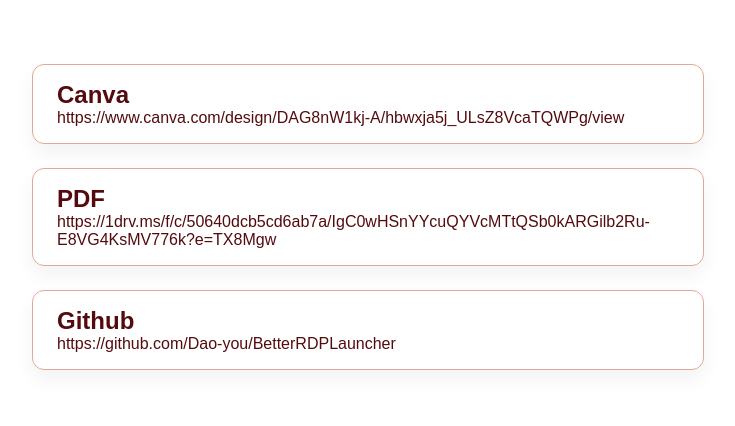
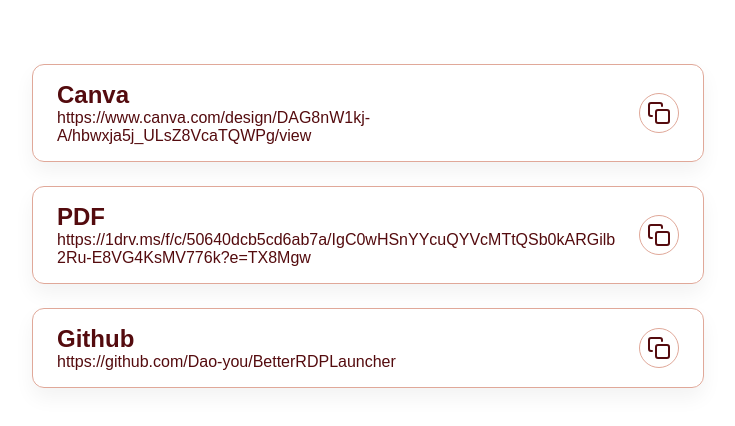
Before and after one commit to Dao-you/FinalLinker, a Vue app: page / in a window 1280 px wide. Shown: the top 426 px of the page, without its empty margins (272-1007 px from the left). Built offline with nearby package versions, Linux system fonts and the light colour scheme; the HTML template or start-up script is replaced by a standard one.

Commit message:
add cppy button and better layout

```diff
--- a/src/components/LinkCard.vue
+++ b/src/components/LinkCard.vue
@@ -1,21 +1,59 @@
 <script setup lang="ts">
-defineProps<{
+const props = defineProps<{
   url: string
 }>()
+
+const copyUrl = async () => {
+  try {
+    await navigator.clipboard.writeText(props.url)
+  } catch {
+    const textarea = document.createElement('textarea')
+    textarea.value = props.url
+    textarea.setAttribute('readonly', '')
+    textarea.style.position = 'absolute'
+    textarea.style.left = '-9999px'
+    document.body.appendChild(textarea)
+    textarea.select()
+    document.execCommand('copy')
+    document.body.removeChild(textarea)
+  }
+}
 </script>
 
 <template>
-  <a class="card" :href="url" target="_blank" rel="noopener noreferrer">
-    <h2><slot></slot></h2>
-    <p>{{ url }}</p>
+  <a class="card" :href="props.url" target="_blank" rel="noopener noreferrer">
+    <div class="card-left">
+      <h2><slot></slot></h2>
+      <p>{{ props.url }}</p>
+    </div>
+    <button class="card-button" type="button" aria-label="Copy link" @click.stop.prevent="copyUrl">
+      <svg
+        xmlns="http://www.w3.org/2000/svg"
+        width="24"
+        height="24"
+        viewBox="0 0 24 24"
+        fill="none"
+        stroke="currentColor"
+        stroke-width="2"
+        stroke-linecap="round"
+        stroke-linejoin="round"
+        class="feather feather-copy"
+      >
+        <rect x="9" y="9" width="13" height="13" rx="2" ry="2"></rect>
+        <path d="M5 15H4a2 2 0 0 1-2-2V4a2 2 0 0 1 2-2h9a2 2 0 0 1 2 2v1"></path>
+      </svg>
+    </button>
   </a>
 </template>
 
 <style scoped>
 .card {
+  display: flex;
+  flex-direction: row;
+  align-items: center;
+  gap: 1rem;
   text-decoration: none;
   color: #540b0e;
-  display: block;
   padding: 1rem 1.5rem;
   margin: 1.5rem;
   border-radius: 12px;
@@ -23,6 +61,10 @@
   transition: box-shadow 0.2s ease-in-out;
   border: 1px solid #e0a899;
   box-shadow: 0 10px 20px 0 rgba(0, 0, 0, 0.05);
+
+  &:hover {
+    box-shadow: 0 20px 30px 0 rgba(0, 0, 0, 0.1);
+  }
 
   h2 {
     margin: 0;
@@ -32,9 +74,43 @@
   p {
     margin: 0;
   }
+
+  .card-left {
+    flex: 1;
+    min-width: 0;
+
+    p {
+      overflow-wrap: anywhere;
+    }
+  }
+
+  .card-button {
+    display: flex;
+    align-items: center;
+    justify-content: center;
+    border: 1px solid #e0a899;
+    background: #ffffff;
+    border-radius: 999px;
+    width: 40px;
+    height: 40px;
+    cursor: pointer;
+    color: inherit;
+    padding: 0;
+
+    &:hover {
+      background: #f9f0ef;
+    }
+  }
 }
 
-.card:hover {
-  box-shadow: 0 20px 30px 0 rgba(0, 0, 0, 0.1);
+@media (max-width: 640px) {
+  .card {
+    flex-direction: column;
+    align-items: stretch;
+  }
+
+  .card-button {
+    align-self: flex-end;
+  }
 }
 </style>
```
